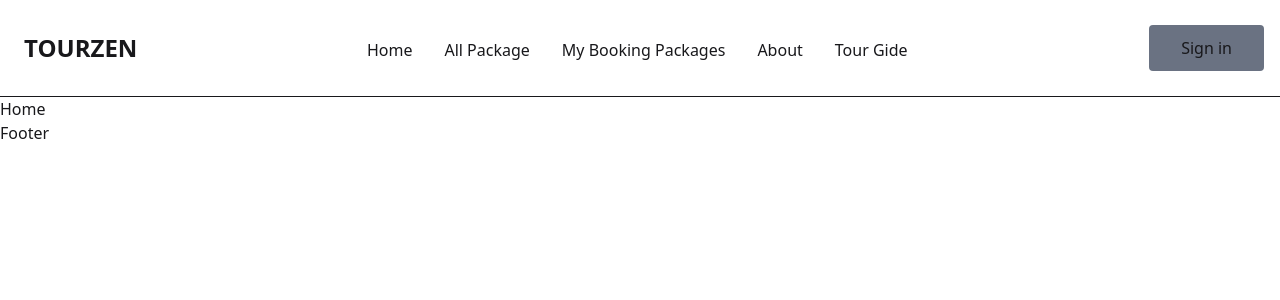
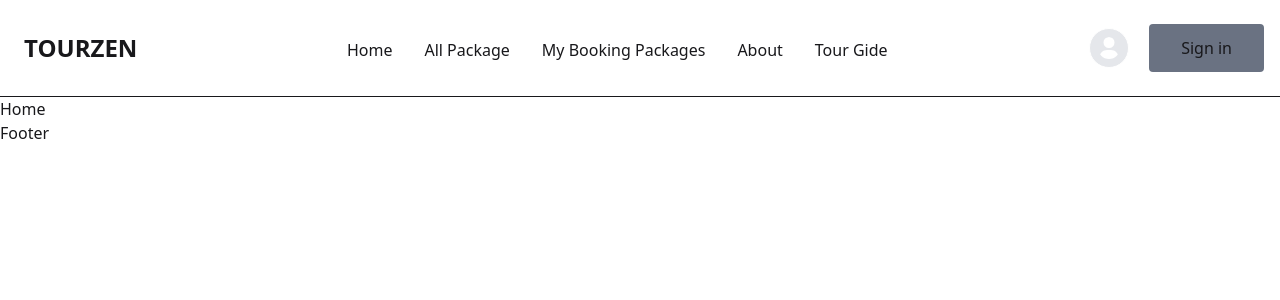
Before and after one commit to anamolhasan/tourzen-client, a React (Vite) app: page / in a window 1280 px wide. Shown: the top 300 px of the page. Built offline with nearby package versions, Linux system fonts and the light colour scheme; no server answers.

Commit message:
log out and user icom coustomig

```diff
--- a/src/components/shared/Navbar.jsx
+++ b/src/components/shared/Navbar.jsx
@@ -1,50 +1,75 @@
-import React, { useContext } from 'react'
-import { FaBars, FaUser } from 'react-icons/fa'
-import { Link, NavLink } from 'react-router'
-import { AuthContext } from '../../provider/AuthContext'
-import ProfileDropdown from '../ui/ProfileDropdown'
+import React, { useContext } from "react";
+import { FaBars, FaUser } from "react-icons/fa";
+import { Link, NavLink } from "react-router";
+import { AuthContext } from "../../provider/AuthContext";
+import ProfileDropdown from "../ui/ProfileDropdown";
 
 const Navbar = () => {
-
-	const {user} = useContext(AuthContext)
+  const { user } = useContext(AuthContext);
   // console.log(user)
   // console.log(user?.displayName)
 
   return (
     <header className="p-4 border-b">
       <div className="container flex justify-between h-16 mx-auto">
-		<Link to={'/'} aria-label="Back to homepage" className="flex items-center p-2 text-2xl font-bold">
+        <Link
+          to={"/"}
+          aria-label="Back to homepage"
+          className="flex items-center p-2 text-2xl font-bold"
+        >
           TOURZEN
         </Link>
         <ul className="items-stretch hidden  lg:flex">
           <li className="flex">
-				<NavLink to={'/'}  className="flex items-center px-4 -mb-1  ">Home</NavLink>
+            <NavLink to={"/"} className="flex items-center px-4 -mb-1  ">
+              Home
+            </NavLink>
           </li>
           <li className="flex">
-				<NavLink to={'/all-package'} className="flex items-center px-4 -mb-1 ">All Package</NavLink>
+            <NavLink
+              to={"/all-package"}
+              className="flex items-center px-4 -mb-1 "
+            >
+              All Package
+            </NavLink>
           </li>
           <li className="flex">
-				<NavLink to={'/MyBookingsPackages'} className="flex items-center px-4 -mb-1 ">My Booking Packages</NavLink>
+            <NavLink
+              to={"/MyBookingsPackages"}
+              className="flex items-center px-4 -mb-1 "
+            >
+              My Booking Packages
+            </NavLink>
           </li>
           <li className="flex">
-				<NavLink to={'/about'} className="flex items-center px-4 -mb-1 ">About</NavLink>
+            <NavLink to={"/about"} className="flex items-center px-4 -mb-1 ">
+              About
+            </NavLink>
           </li>
           <li className="flex">
-				<NavLink to={'/tour-gide'} className="flex items-center px-4 -mb-1 ">Tour Gide</NavLink>
+            <NavLink
+              to={"/tour-gide"}
+              className="flex items-center px-4 -mb-1 "
+            >
+              Tour Gide
+            </NavLink>
           </li>
-
-
         </ul>
         <div className="items-center flex-shrink-0 hidden lg:flex gap-5">
-			 <div >
           {
-					user && <ProfileDropdown />
+			user ?  <ProfileDropdown />
+			 :
+			 <>
+			  {user ? <ProfileDropdown /> : <ProfileDropdown />}
+
+          <Link
+            to={"/login"}
+            className="self-center px-8 py-3 rounded bg-gray-500"
+          >
+            Sign in
+          </Link>
+			 </>
 		  }
-            </div>
-
-			<button >
-        <Link to={'/login'} className='self-center px-8 py-3 rounded bg-gray-500'>Sign in</Link>
-      </button>
         </div>
 
         <button className="p-4 lg:hidden">
@@ -52,7 +77,7 @@ const Navbar = () => {
         </button>
       </div>
     </header>
-  )
-}
+  );
+};
 
-export default Navbar
+export default Navbar;
--- a/src/components/ui/ProfileDropdown.jsx
+++ b/src/components/ui/ProfileDropdown.jsx
@@ -1,18 +1,21 @@
 import { useContext, useEffect, useRef, useState } from 'react';
 import { Link } from 'react-router'; // ✅ Corrected import
+
+
 import { AuthContext } from '../../provider/AuthContext';
-import { FaUser } from 'react-icons/fa';
-// Optional icon:
-// import { FaChevronDown } from 'react-icons/fa';
+import { FaUser } from 'react-icons/fa6';
+
+
 
 const ProfileDropdown = () => {
-  const { user, logout } = useContext(AuthContext);
+  const { user, logOutUser } = useContext(AuthContext);
   const [isOpen, setIsOpen] = useState(false);
   const dropdownRef = useRef();
+  // console.log(user)
 
-  const handleLogout = async () => {
 
-  };
+
+
 
   // Click outside to close
   useEffect(() => {
@@ -33,12 +36,20 @@ const ProfileDropdown = () => {
         className="flex items-center gap-2"
       >
 
-        <img
-          src={user?.photoURL || <FaUser className='text-5xl self-center p-2 rounded-full bg-gray-500'/>}
-          alt="Profile"
-          className="w-10 h-10 rounded-full object-cover border"
-        />
-        {/* Optional icon: <FaChevronDown className="text-gray-600 dark:text-white" /> */}
+        {
+  user?.photoURL ? (
+    <img
+      src={user.photoURL}
+      alt={user.displayName || "Profile"}
+      className="w-10 h-10 rounded-full object-cover border"
+    />
+  ) : (
+    <FaUser className="w-10 h-10 p-2 rounded-full bg-gray-200 border text-white" />
+
+  )
+}
+
+
       </button>
 
       {isOpen && (
@@ -59,7 +70,7 @@ const ProfileDropdown = () => {
           </Link>
           <button
             onClick={() => {
-              handleLogout();
+              logOutUser();
               setIsOpen(false);
             }}
             className="w-full text-left px-4 py-2 text-red-600 dark:text-red-400 hover:bg-red-50 dark:hover:bg-red-900"
--- a/src/pages/Auth/Login.jsx
+++ b/src/pages/Auth/Login.jsx
@@ -17,11 +17,11 @@ const Login = () => {
 
 		 signInUser(email, password)
       .then((result) => {
-        toast.success("লগইন সফল হয়েছে!");
+        toast.success("লগইন সফল হয়েছে!" , result.user);
         // navigate(from, { replace: true });
       })
       .catch((error) => {
-         toast.error("লগইন ব্যর্থ", error);
+         toast.error("লগইন ব্যর্থ তথ্য যাচাই করুন", error);
         // toast.error("লগইন ব্যর্থ! তথ্য যাচাই করুন।");
       });
 	}
--- a/src/provider/AuthProvider.jsx
+++ b/src/provider/AuthProvider.jsx
@@ -2,6 +2,7 @@ import React, { useEffect, useState } from "react";
 import { AuthContext } from "./AuthContext";
 import { createUserWithEmailAndPassword, GoogleAuthProvider, onAuthStateChanged, signInWithEmailAndPassword, signInWithPopup, signOut, updateProfile } from "firebase/auth";
 import { auth } from "../firebase/firebase.init";
+import Swal from "sweetalert2";
 
 const AuthProvider = ({ children }) => {
 
@@ -35,14 +36,35 @@ const AuthProvider = ({ children }) => {
 
   // log out user
   const logOutUser = () => {
-     return signOut(auth)
+    //  return signOut(auth)
+     Swal.fire({
+        title: 'Are you sure?',
+        text: 'Do you really want to log out?',
+        icon: 'warning',
+        showCancelButton: true,
+        confirmButtonColor: '#3085d6',
+        cancelButtonColor: '#d33',
+        confirmButtonText: 'Yes, log out!',
+      }).then((result) => {
+        if (result.isConfirmed) {
+          signOut(auth)
+            .then(() => {
+              Swal.fire('Logged out!', 'You have been successfully logged out.', 'success');
+            })
+            .catch((error) => {
+              console.error(error);
+              Swal.fire('Error!', 'Something went wrong while logging out!', 'error');
+            });
+        }
+      });
   }
 
 
   // set an authentication state observer and get user data
   useEffect(()=>{
-     const unsubscribe = onAuthStateChanged(auth, (createUser)=> {
-      setUser(createUser)
+     const unsubscribe = onAuthStateChanged(auth, (currentUser)=> {
+      setUser(currentUser)
+      // console.log(currentUser)
       setLoading(false)
      })
      return ()=> {
@@ -64,9 +86,9 @@ const AuthProvider = ({ children }) => {
   };
 
 
-  return <AuthContext value={userInfo}>
+  return <AuthContext.Provider value={userInfo}>
               {children}
-         </AuthContext>;
+         </AuthContext.Provider>;
 };
 
 export default AuthProvider;
```
Lines whose indentation alone changed are shown as unchanged.
